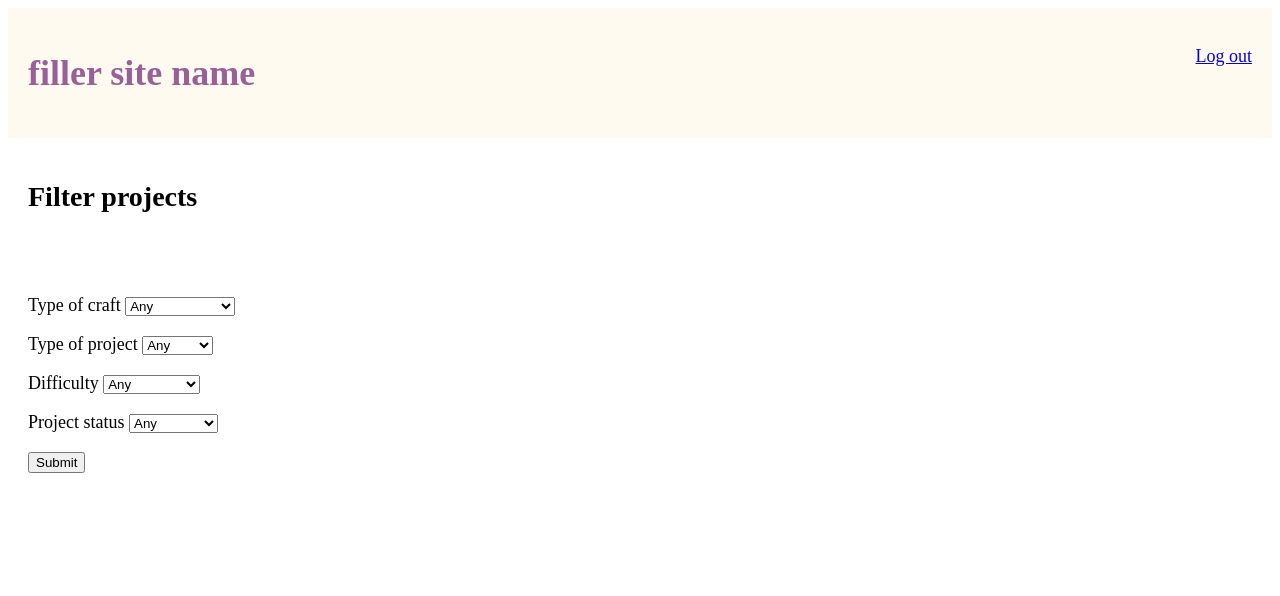
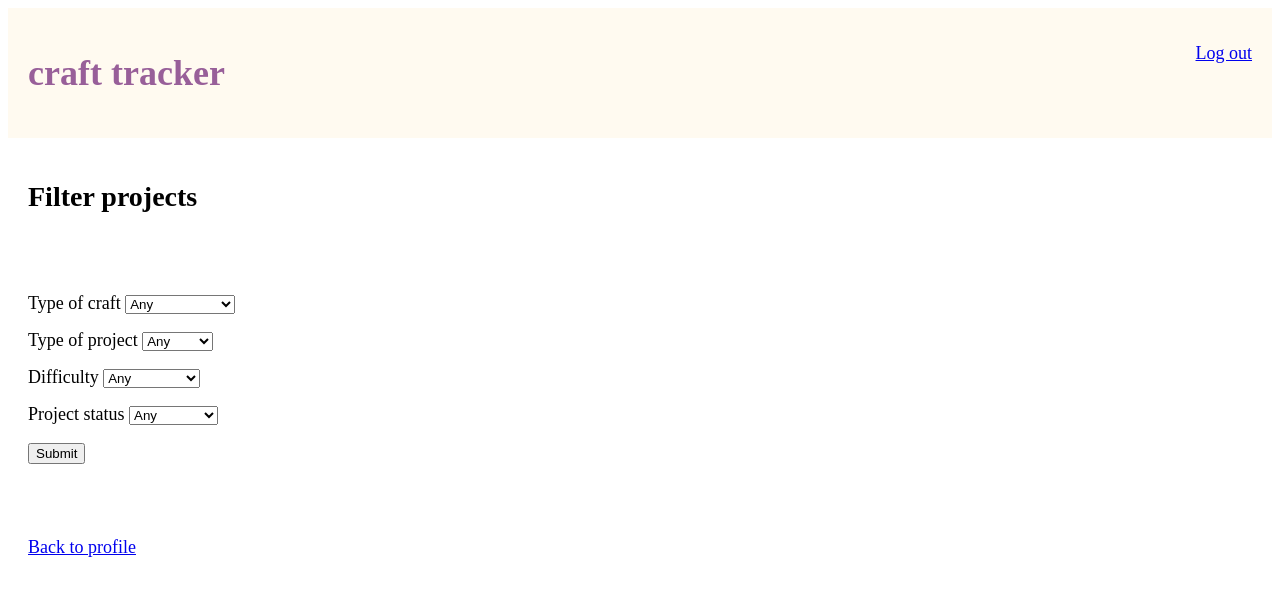
Before and after one commit to mmignola/Hackbright-Capstone-Project, a Flask app: page /filter in a window 1280 px wide. Shown: the top 596 px of the page. Run offline with Flask 2, Linux system fonts and the light colour scheme; the visitor is signed in with stand-in values (Sample User, id 1).

Commit message:
made decent progress, happy with what i have

```diff
--- a/static/style.css
+++ b/static/style.css
@@ -5,6 +5,7 @@ body {
 
 p {
     font-size: 18px;
+    line-height: 0.8;
 }
 
 h1 {
@@ -39,18 +40,23 @@ h2 {
 }
 
 
-.form-block {
-    display: inline-block;
-    width: 50%;
-    float: left;
-    padding: 20px;
-}
-
-
 .float-child {
     display: inline-block;
     padding: 20px;
     width: 40%;
     vertical-align: top;
+}
 
+ul {
+    list-style-type: none;
+    padding: 0;
+    line-height: 1.5;
 }
+
+.redirect-links {
+    padding: 20px;
+}
+
+.details {
+    padding: 20px;
+}
--- a/templates/base.html
+++ b/templates/base.html
@@ -5,19 +5,17 @@
     <meta charset="utf-8">
     <meta name="viewport" content="width=device-width">
     <title>
-      {% block title %} Filler Site Name {% endblock %}
+      {% block title %} Craft Tracker {% endblock %}
     </title>
 
     <div class="page-top">
       <div class="site-name">
-        <h1>filler site name</h1>
+        <h1>craft tracker</h1>
       </div>
       <div class="log-out">
         <p><a href="/log_out">Log out</a></p>
       </div>
     </div>
-
-    <div
 
   </head>
 
--- a/templates/edit_project.html
+++ b/templates/edit_project.html
@@ -6,7 +6,7 @@
     <h1>Edit {{ project.proj_name }}</h1>
 </div>
 
-<div class="form-block">
+<div class="float-child">
     <form action="/user_profile/{{ project.proj_id }}/execute_edits" method="POST">
         <p>Project name <input type="text" name="proj_name"></p>
         <p>Pattern link <input type="text" name="pattern_link"></p>
@@ -63,4 +63,8 @@
     </form>
 </div>
 
+<div class="redirect-links">
+    <p><a href="/user_profile/{{ project.proj_id }}">Back to project</a></p>
+</div>
+
 {% endblock %}
--- a/templates/filter_projects.html
+++ b/templates/filter_projects.html
@@ -6,7 +6,7 @@
     <h2>Filter projects</h2>
 </div>
 
-<div class="form-block">
+<div class="float-child">
     <form action="/filter_results" method="POST">
 
         <p><label for="craft_type">Type of craft </label>
@@ -58,4 +58,8 @@
     </form>
 </div>
 
+<div class="redirect-links">
+    <p><a href="/user_profile">Back to profile</a></p>
+</div>
+
 {% endblock %}
--- a/templates/filter_results.html
+++ b/templates/filter_results.html
@@ -6,7 +6,8 @@
     <h2>Filter results</h2>
 </div>
 
-<div class="lists">
+
+<div class="float-child">
     <ul>
     {% for filtered_project in filtered_projects %}
         <li>
```
Also changed, not shown: templates/edit_update.html (+6 -2 lines), templates/project_details.html (+25 -22 lines).
